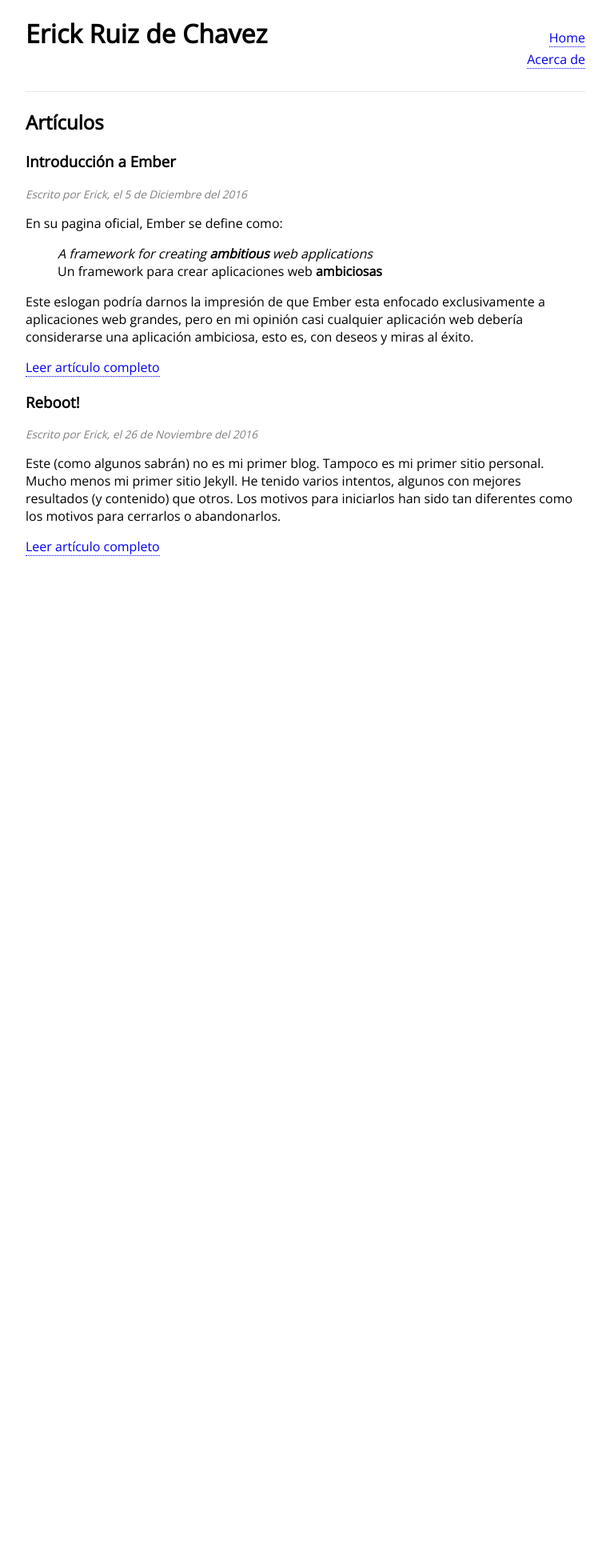
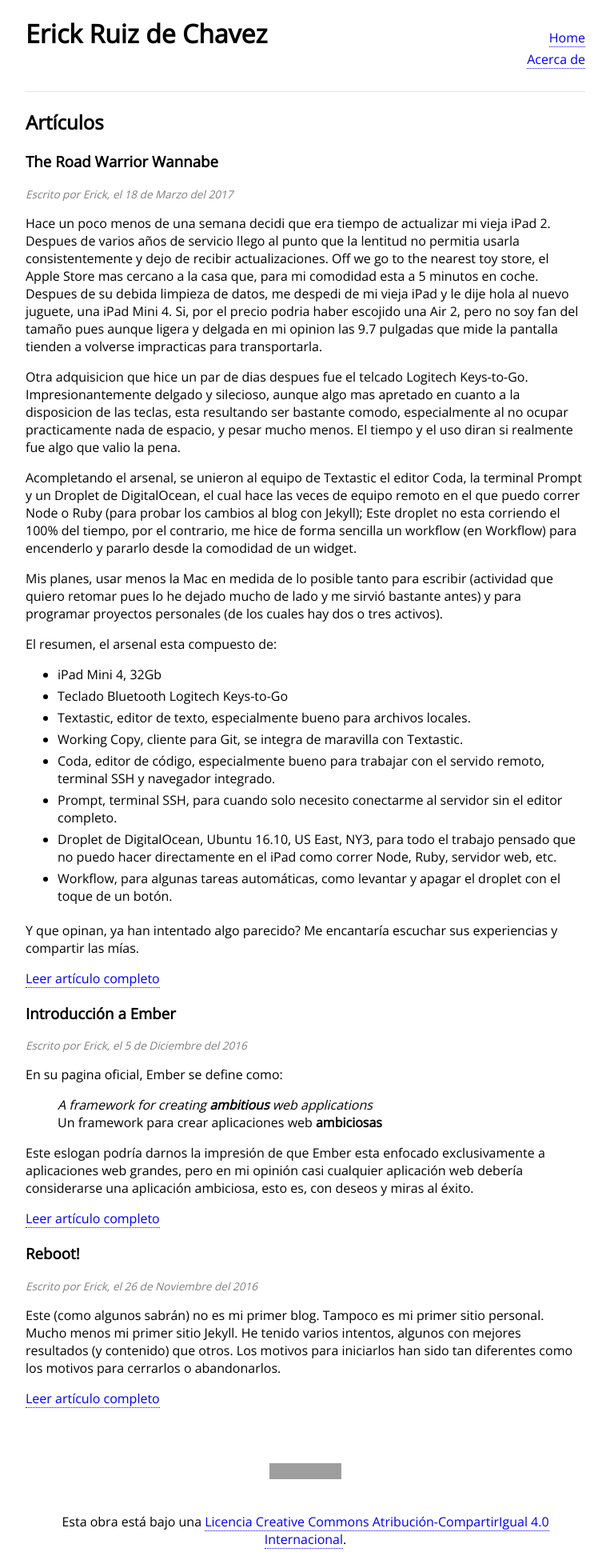
Before and after one commit to eruizdechavez/erickruizdechavez.com, a Jekyll site: the page built from index.markdown, in a window 1280 px wide. Shown: the whole page at 80% size, without its empty margins (258-1021 px from the left). Built offline with Jekyll 4.4.1, drawn with Linux system fonts in a browser that asks for light colours; before the commit the page ends 900 px from its top, so only the background shows below that; grey boxes are pictures that could not be loaded.

Commit message:
New post, new footer.

```diff
--- a/_layouts/default.html
+++ b/_layouts/default.html
@@ -26,7 +26,11 @@
 
     <!-- Footer  -->
     <footer class="footer">
-
+      <a rel="license" href="http://creativecommons.org/licenses/by-sa/4.0/">
+        <img alt="Licencia Creative Commons" style="border-width:0" src="https://i.creativecommons.org/l/by-sa/4.0/80x15.png" />
+       </a>
+       <br />
+       Esta obra está bajo una <a rel="license" href="http://creativecommons.org/licenses/by-sa/4.0/">Licencia Creative Commons Atribución-CompartirIgual 4.0 Internacional</a>.
     </footer>
   </body>
 </html>
--- /dev/null
+++ b/_posts/2017-03-18-road-warrior-wannabe.markdown
@@ -0,0 +1,24 @@
+---
+title: The Road Warrior Wannabe
+---
+
+Hace un poco menos de una semana decidi que era tiempo de actualizar mi vieja iPad 2. Despues de varios años de servicio llego al punto que la lentitud no permitia usarla consistentemente y dejo de recibir actualizaciones. Off we go to the nearest toy store, el Apple Store mas cercano a la casa que, para mi comodidad esta a 5 minutos en coche. Despues de su debida limpieza de datos, me despedi de mi vieja iPad y le dije hola al nuevo juguete, una iPad Mini 4. Si, por el precio podria haber escojido una Air 2, pero no soy fan del tamaño pues aunque ligera y delgada en mi opinion las 9.7 pulgadas que mide la pantalla tienden a volverse impracticas para transportarla.
+
+Otra adquisicion que hice un par de dias despues fue el telcado Logitech Keys-to-Go. Impresionantemente delgado y silecioso, aunque algo mas apretado en cuanto a la disposicion de las teclas, esta resultando ser bastante comodo, especialmente al no ocupar practicamente nada de espacio, y pesar mucho menos. El tiempo y el uso diran si realmente fue algo que valio la pena.
+
+Acompletando el arsenal, se unieron al equipo de Textastic el editor Coda, la terminal Prompt y un Droplet de DigitalOcean, el cual hace las veces de equipo remoto en el que puedo correr Node o Ruby (para probar los cambios al blog con Jekyll); Este droplet no esta corriendo el 100% del tiempo, por el contrario, me hice de forma sencilla un workflow (en Workflow) para encenderlo y pararlo desde la comodidad de un widget.
+
+Mis planes, usar menos la Mac en medida de lo posible tanto para escribir (actividad que quiero retomar pues lo he dejado mucho de lado y me sirvió bastante antes) y para programar proyectos personales (de los cuales hay dos o tres activos).
+
+El resumen, el arsenal esta compuesto de:
+
+* iPad Mini 4, 32Gb
+* Teclado Bluetooth Logitech Keys-to-Go
+* Textastic, editor de texto, especialmente bueno para archivos locales.
+* Working Copy, cliente para Git, se integra de maravilla con Textastic.
+* Coda, editor de código, especialmente bueno para trabajar con el servido remoto, terminal SSH y navegador integrado.
+* Prompt, terminal SSH, para cuando solo necesito conectarme al servidor sin el editor completo.
+* Droplet de DigitalOcean, Ubuntu 16.10, US East, NY3, para todo el trabajo pensado que no puedo hacer directamente en el iPad como correr Node, Ruby, servidor web, etc.
+* Workflow, para algunas tareas automáticas, como levantar y apagar el droplet con el toque de un botón.
+
+Y que opinan, ya han intentado algo parecido? Me encantaría escuchar sus experiencias y compartir las mías.
--- a/assets/main.scss
+++ b/assets/main.scss
@@ -69,3 +69,7 @@ li {
     margin: 50px 0;
   }
 }
+
+.footer {
+  text-align: center;
+}
```
